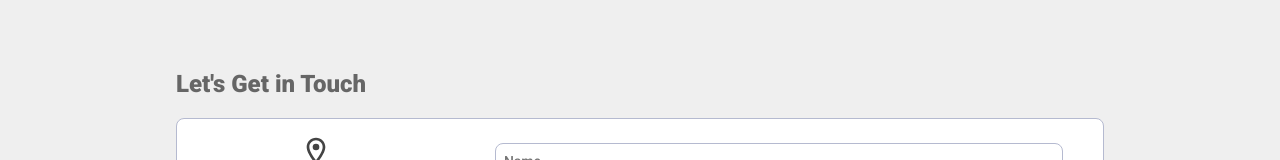
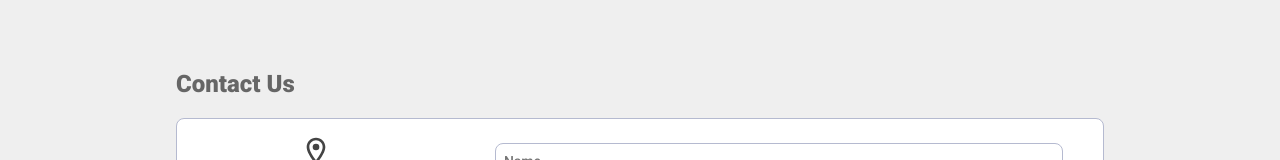
Before and after one commit to LaithAlwani/hh-aesthetics, a Next.js app: page / in a window 1280 px wide. Shown: the part 1238-1398 px from the top of the page. Built offline with nearby package versions, Linux system fonts and the light colour scheme.

Commit message:
fixes production bug

```diff
--- a/components/Contact.jsx
+++ b/components/Contact.jsx
@@ -22,7 +22,7 @@ export default function Contact() {
   };
   return (
     <>
-      <h2>Let's Get in Touch</h2>
+      <h2>Contact Us</h2>
       <div className="card">
         <div className="contact-icons">
           <MdOutlineLocationOn />
--- a/components/Footer.jsx
+++ b/components/Footer.jsx
@@ -1,6 +1,5 @@
 import {FaInstagram} from "react-icons/fa";
 import {FaFacebookSquare} from "react-icons/fa";
-import {FaFacebookF} from "react-icons/fa";
 
 export default function Footer() {
   return (
```
